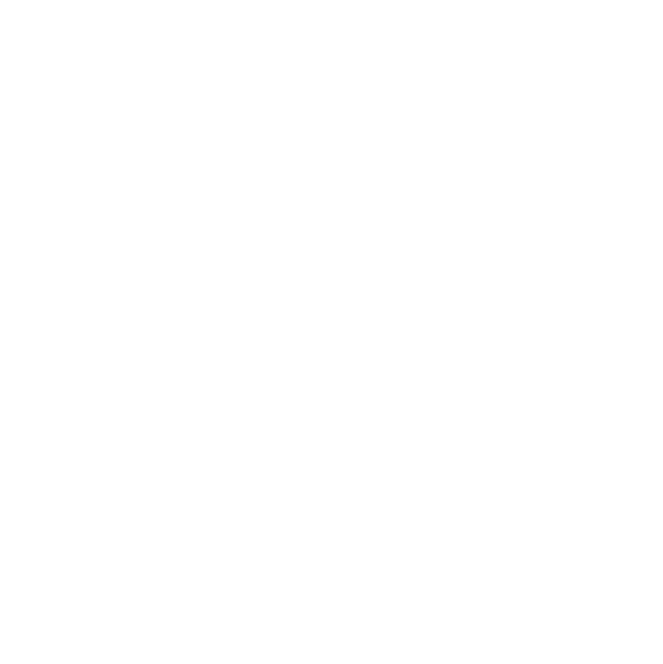
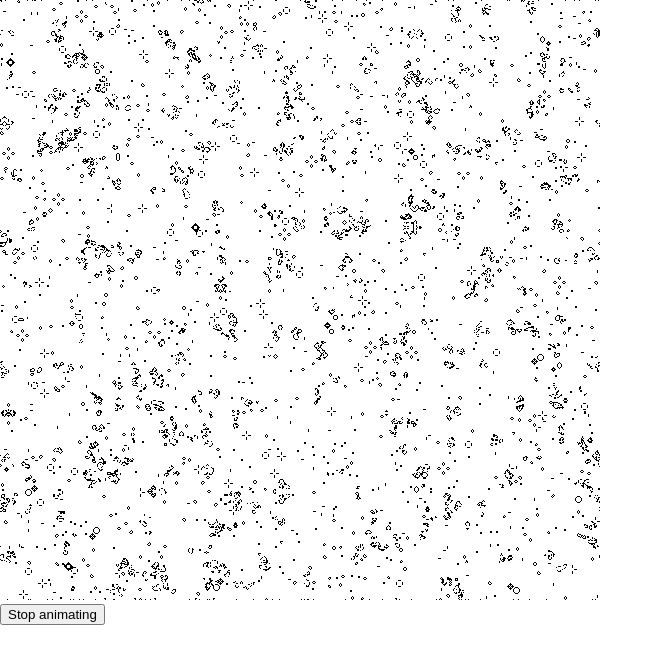
Before and after one commit to robinwhittleton/life, a plain HTML site: page index.html in a window 1280 px wide. Shown: the whole page, without its empty margins (0-663 px from the left). Drawn offline with Linux system fonts and the light colour scheme; animation ran at ten frames a second.

Commit message:
Resize up to a healthy size for further optimisation (and add a temporary cancel button)

```diff
--- a/index.html
+++ b/index.html
@@ -5,10 +5,12 @@
 	<title>Life</title>
 	<style>
 		body { margin: 0; }
+		button { display: block; }
 	</style>
-	<script type="application/javascript;version=1.7" src="life.js"></script>
+	<script src="life.js"></script>
 </head>
 <body>
-<canvas width="300" height="300"></canvas>
+<canvas width="600" height="600"></canvas>
+<button>Stop animating</button>
 </body>
 </html>
--- a/life.js
+++ b/life.js
@@ -28,7 +28,7 @@ function Life() {
 
 		this.field.set(fieldBuffer);
 		this.draw();
-		window.requestAnimationFrame(this.step);
+		this.animation = window.requestAnimationFrame(this.step);
 	}
 
 	this.draw = () => {
@@ -57,10 +57,11 @@ function Life() {
 
 	this.draw();
 
-	window.requestAnimationFrame(this.step);
+	this.animation = window.requestAnimationFrame(this.step);
 
 }
 
 window.addEventListener('DOMContentLoaded',function(){
 	let life = new Life();
+	document.querySelector('button').addEventListener('click',() => window.cancelAnimationFrame(life.animation),false);
 },false);
```
